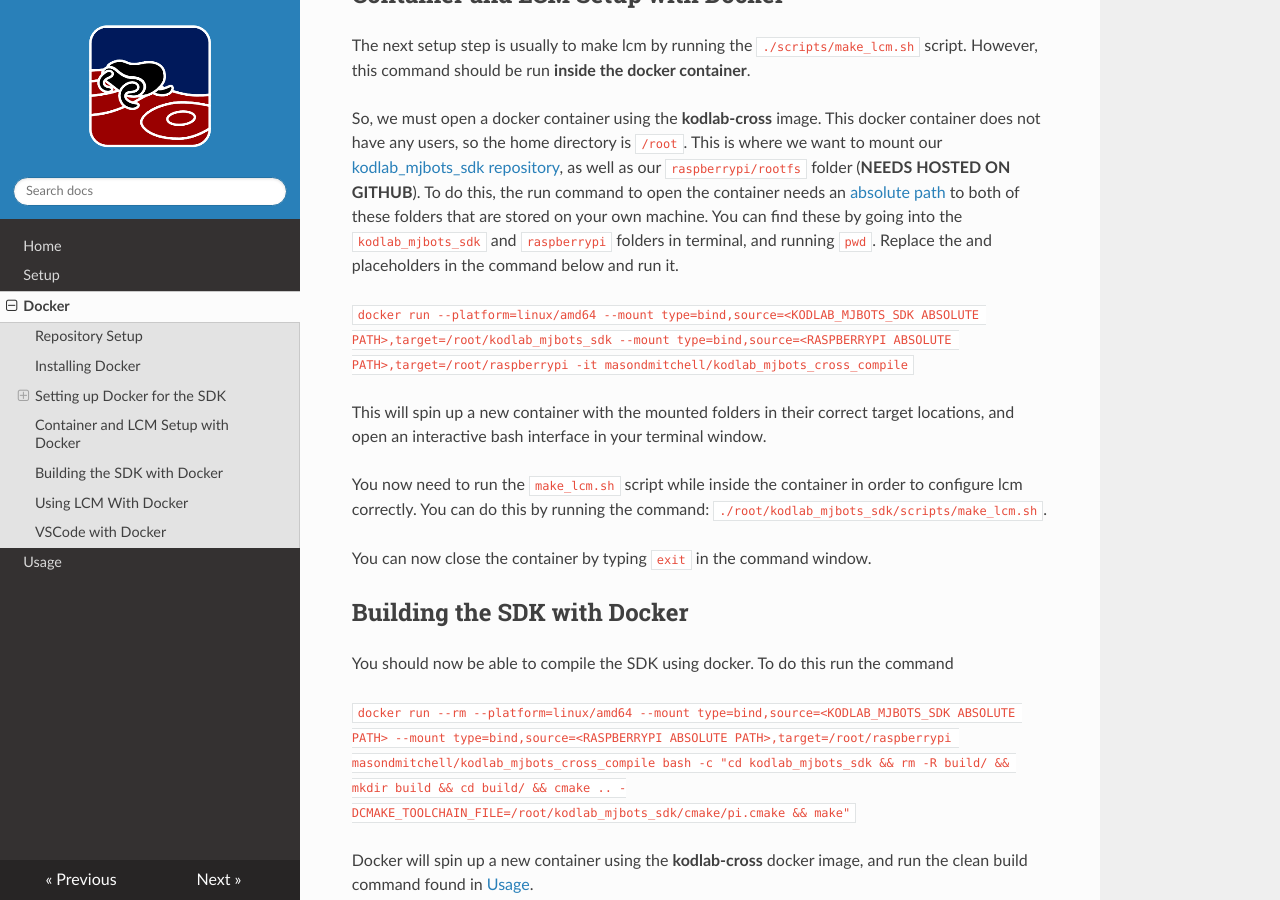
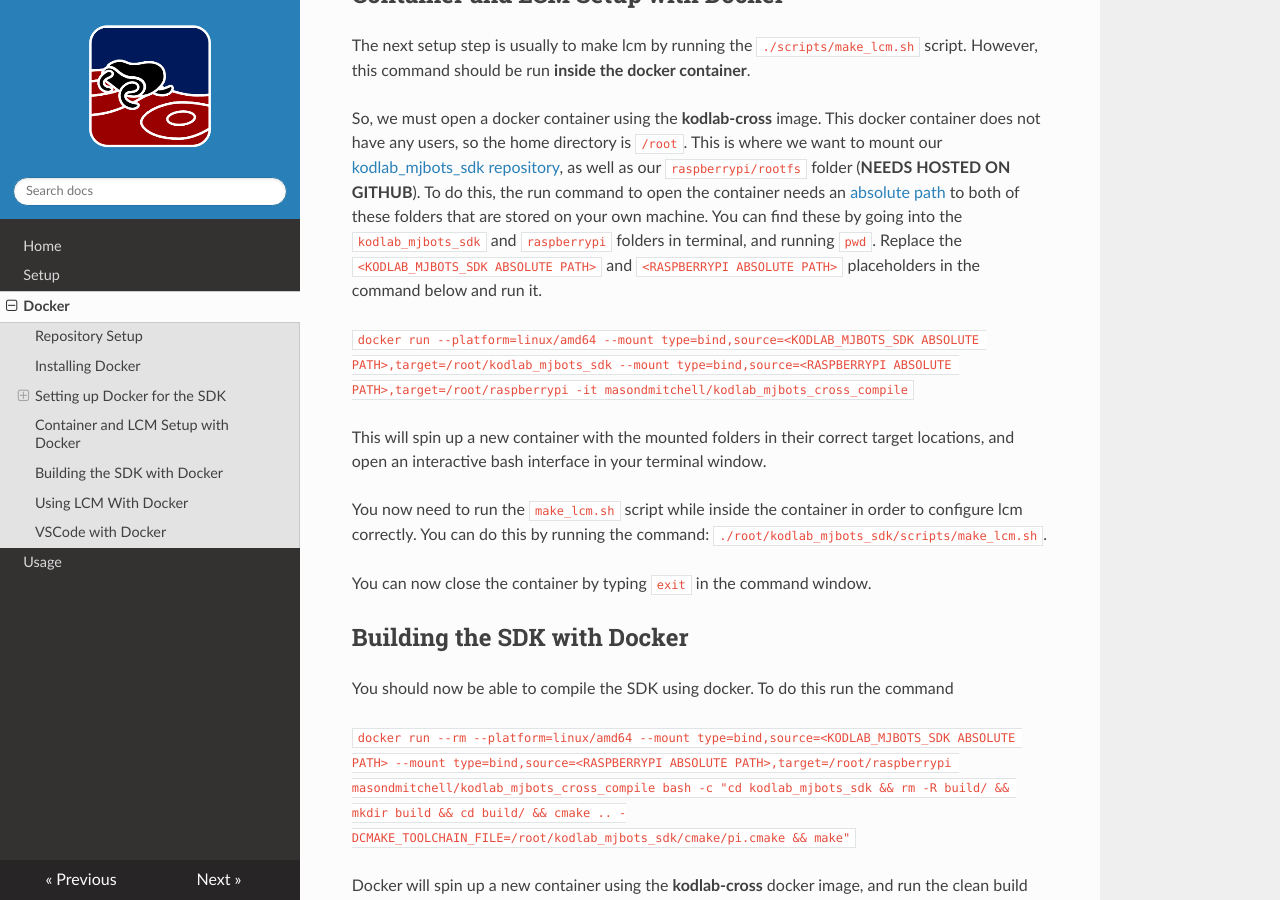
Before and after one commit to KodlabPenn/kodlab_mjbots_sdk, an MkDocs documentation site: the page built from docs/docker.md, in a window 1280 px wide and 900 px high, scrolled down 1248 px. Built offline with MkDocs 1.6.1, drawn with Linux system fonts in a browser that asks for light colours; nearby versions of some CDN libraries.

Commit message:
Update docker.md

```diff
--- a/docs/docker.md
+++ b/docs/docker.md
@@ -37,7 +37,7 @@
 
 The next setup step is usually to make lcm by running the `./scripts/make_lcm.sh` script. However, this command should be run **inside the docker container**.
 
-So, we must open a docker container using the **kodlab-cross** image. This docker container does not have any users, so the home directory is `/root`. This is where we want to mount our [kodlab_mjbots_sdk repository](https://github.com/KodlabPenn/kodlab_mjbots_sdk), as well as our `raspberrypi/rootfs` folder (**NEEDS HOSTED ON GITHUB**). To do this, the run command to open the container needs an [absolute path](https://www.computerhope.com/issues/ch001708.htm) to both of these folders that are stored on your own machine. You can find these by going into the `kodlab_mjbots_sdk` and `raspberrypi` folders in terminal, and running `pwd`. Replace the **<KODLAB_MJBOTS_SDK ABSOLUTE PATH>** and **<RASPBERRYPI ABSOLUTE PATH>** placeholders in the command below and run it.
+So, we must open a docker container using the **kodlab-cross** image. This docker container does not have any users, so the home directory is `/root`. This is where we want to mount our [kodlab_mjbots_sdk repository](https://github.com/KodlabPenn/kodlab_mjbots_sdk), as well as our `raspberrypi/rootfs` folder (**NEEDS HOSTED ON GITHUB**). To do this, the run command to open the container needs an [absolute path](https://www.computerhope.com/issues/ch001708.htm) to both of these folders that are stored on your own machine. You can find these by going into the `kodlab_mjbots_sdk` and `raspberrypi` folders in terminal, and running `pwd`. Replace the `<KODLAB_MJBOTS_SDK ABSOLUTE PATH>` and `<RASPBERRYPI ABSOLUTE PATH>` placeholders in the command below and run it.
 
 `docker run --platform=linux/amd64 --mount type=bind,source=<KODLAB_MJBOTS_SDK ABSOLUTE PATH>,target=/root/kodlab_mjbots_sdk --mount type=bind,source=<RASPBERRYPI ABSOLUTE PATH>,target=/root/raspberrypi -it masondmitchell/kodlab_mjbots_cross_compile`
 
```
